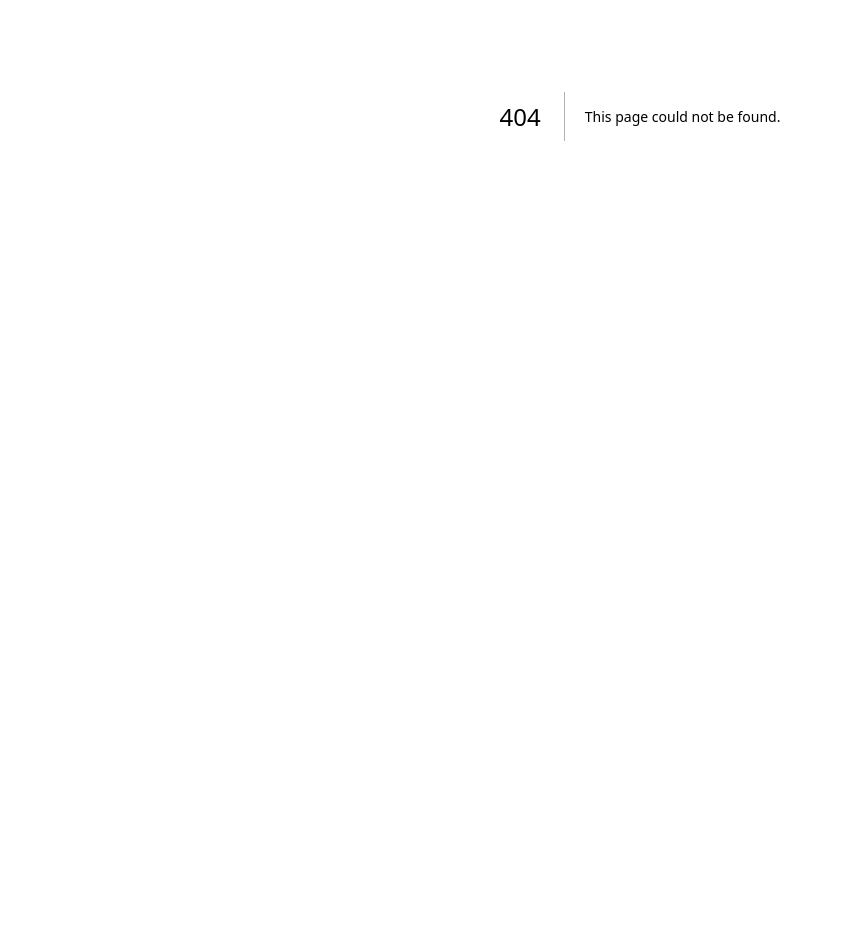
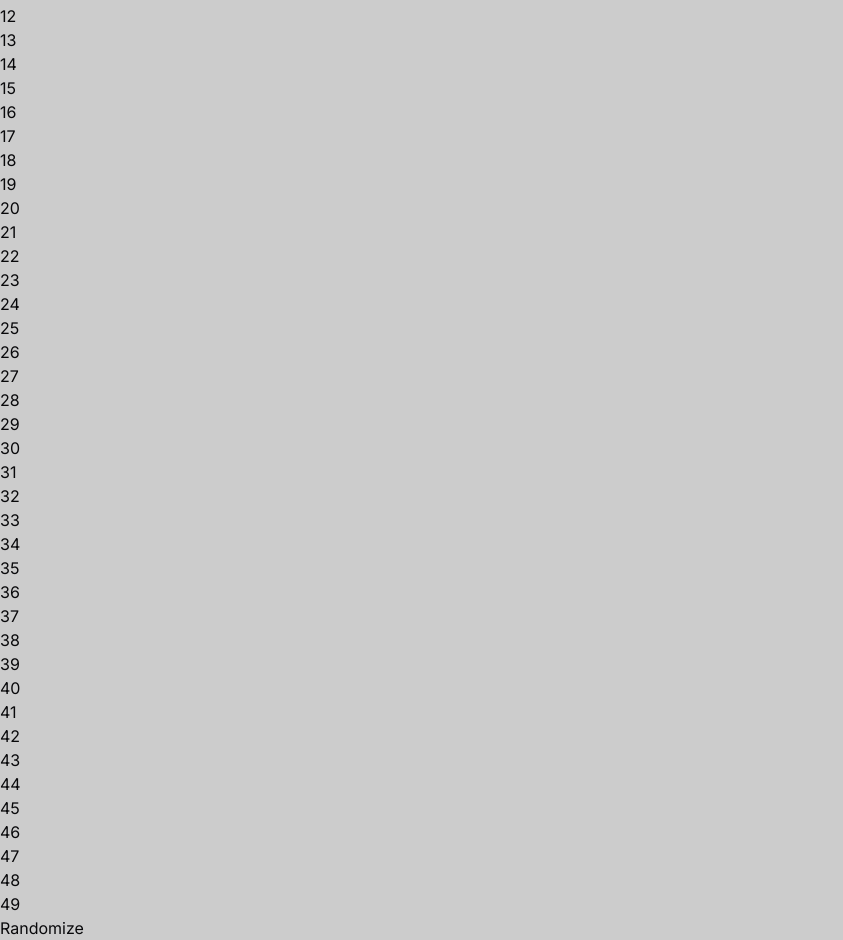
Before and after one commit to yuvrajsinh5252/ChessGame, a Next.js app: page /temp in a window 1280 px wide. Before the commit this address had no page. Shown: the part 284-1224 px from the top of the page, without its empty margins (0-843 px from the left). Before the commit the page ends 800 px from the top, so only its background shows below. Built offline with nearby package versions, Linux system fonts and the light colour scheme.

Commit message:
/fix piece wrong transition

```diff
--- a/src/Components/online-mode/onlinechessPiece.tsx
+++ b/src/Components/online-mode/onlinechessPiece.tsx
@@ -55,12 +55,10 @@ export function OnlineChessPiece({
     e.dataTransfer.setData("text/plain", `${position.row},${position.col}`);
   };
 
-  const translateX = movingPiece?.toCol
-    ? (movingPiece.toCol - position.col) * 100
-    : 0;
-  const translateY = movingPiece?.toRow
-    ? (movingPiece.toRow - position.row) * 100
-    : 0;
+  const translateX =
+    lastMove?.toCol !== undefined ? (lastMove.toCol - position.col) * 100 : 0;
+  const translateY =
+    lastMove?.toRow !== undefined ? (lastMove.toRow - position.row) * 100 : 0;
 
   return (
     <div
--- a/src/Components/online-mode/promote.tsx
+++ b/src/Components/online-mode/promote.tsx
@@ -32,10 +32,13 @@ export const Promote = ({
           </DialogTitle>
           <DialogDescription>
             <div className="flex flex-wrap gap-2 justify-center items-center">
-              {["Q", "R", "B", "N"].map((piece) => (
+              {["Q", "R", "B", "N"].map((piece) => {
+                const pieceImage =
+                  currentPlayer === "black" ? piece.toLowerCase() : piece;
+                return (
                   <button key={piece} className="btn">
                     <Image
-                    src={`/${currentPlayer}/${piece}.png`}
+                      src={`/${currentPlayer}/${pieceImage}.png`}
                       alt={piece}
                       width={64}
                       height={64}
@@ -55,7 +58,8 @@ export const Promote = ({
                       }}
                     />
                   </button>
-              ))}
+                );
+              })}
             </div>
           </DialogDescription>
         </DialogHeader>
--- a/src/Components/two-player/chessPiece.tsx
+++ b/src/Components/two-player/chessPiece.tsx
@@ -52,12 +52,10 @@ export function ChessPiece({
     e.dataTransfer.setData("text/plain", `${position.row},${position.col}`);
   };
 
-  const translateX = movingPiece?.toCol
-    ? (movingPiece.toCol - position.col) * 100
-    : 0;
-  const translateY = movingPiece?.toRow
-    ? (movingPiece.toRow - position.row) * 100
-    : 0;
+  const translateX =
+    lastMove?.toCol !== undefined ? (lastMove.toCol - position.col) * 100 : 0;
+  const translateY =
+    lastMove?.toRow !== undefined ? (lastMove.toRow - position.row) * 100 : 0;
 
   return (
     <div
--- /dev/null
+++ b/src/app/temp/page.tsx
@@ -0,0 +1,36 @@
+"use client";
+
+import React, { useState } from "react";
+import { useAutoAnimate } from "@formkit/auto-animate/react";
+
+export default function Page() {
+  // Initial numbers array
+  const [numbers, setNumbers] = useState<number[]>(
+    Array.from({ length: 50 }, (_, i) => i)
+  );
+
+  // AutoAnimate hook for the container
+  const [parent] = useAutoAnimate<HTMLDivElement>({ duration: 500 });
+
+  // Randomize function to shuffle the numbers
+  const randomize = () => {
+    setNumbers((prevNumbers) =>
+      [...prevNumbers].sort(() => (Math.random() > 0.5 ? 1 : -1))
+    );
+  };
+
+  return (
+    <div className="example boxes-example">
+      <div ref={parent} className="boxes">
+        {numbers.map((number) => (
+          <div key={number} className="box">
+            {number}
+          </div>
+        ))}
+      </div>
+      <button className="button button--alt" onClick={randomize}>
+        Randomize
+      </button>
+    </div>
+  );
+}
```
Also changed, not shown: 1 other file (tests, documents, lock files or other folders). Lines whose indentation alone changed are shown as unchanged.
